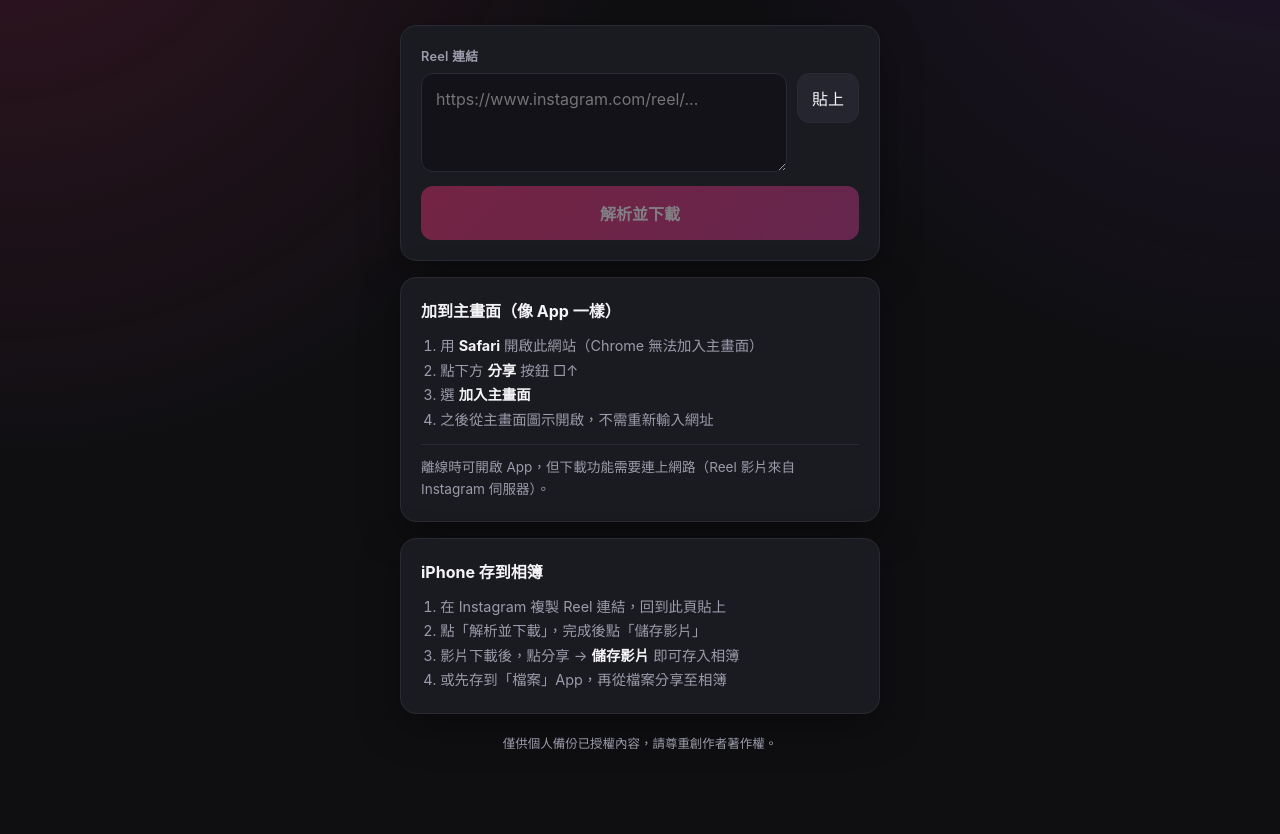
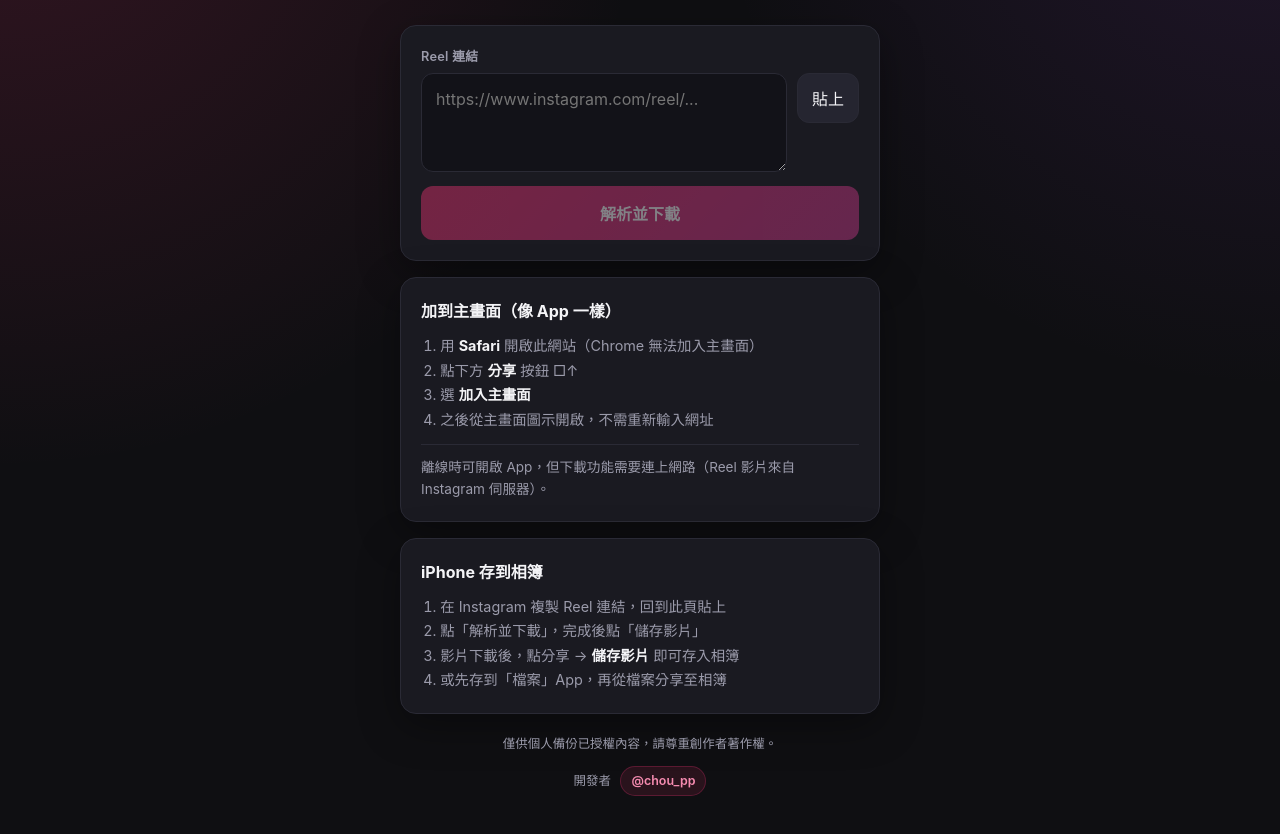
Before and after one commit to Jo-Peace/reels-saver-web, a website built with Vite: page index.html in a window 1280 px wide. Shown: the part 186-1020 px from the top of the page. Before the commit the page ends 984 px from the top, so only its background shows below. Built offline with nearby package versions, Linux system fonts and the light colour scheme.

Commit message:
Add developer credit link to @chou_pp in footer

```diff
--- a/index.html
+++ b/index.html
@@ -87,6 +87,14 @@
 
       <footer class="footer">
         <p>僅供個人備份已授權內容，請尊重創作者著作權。</p>
+        <p class="developer">
+          開發者
+          <a
+            href="https://www.instagram.com/chou_pp/"
+            target="_blank"
+            rel="noopener noreferrer"
+          >@chou_pp</a>
+        </p>
       </footer>
     </div>
 
--- a/src/style.css
+++ b/src/style.css
@@ -279,6 +279,29 @@ button,
   line-height: 1.6;
 }
 
+.developer {
+  margin-top: 10px;
+}
+
+.developer a {
+  display: inline-flex;
+  align-items: center;
+  gap: 4px;
+  margin-left: 6px;
+  padding: 4px 10px;
+  border-radius: 999px;
+  background: rgba(225, 48, 108, 0.12);
+  border: 1px solid rgba(225, 48, 108, 0.28);
+  color: #f58bb0;
+  font-weight: 600;
+  text-decoration: none;
+  transition: background 0.15s ease;
+}
+
+.developer a:hover {
+  background: rgba(225, 48, 108, 0.22);
+}
+
 @media (max-width: 420px) {
   .input-row {
     grid-template-columns: 1fr;
```
